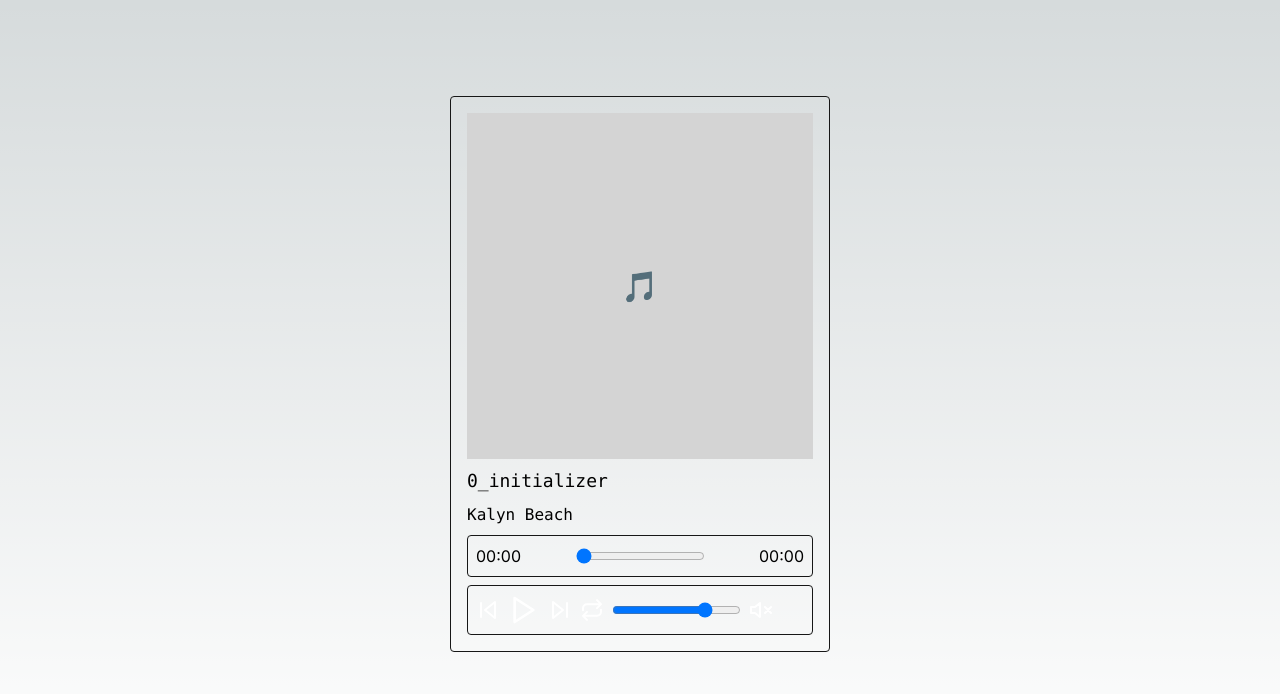
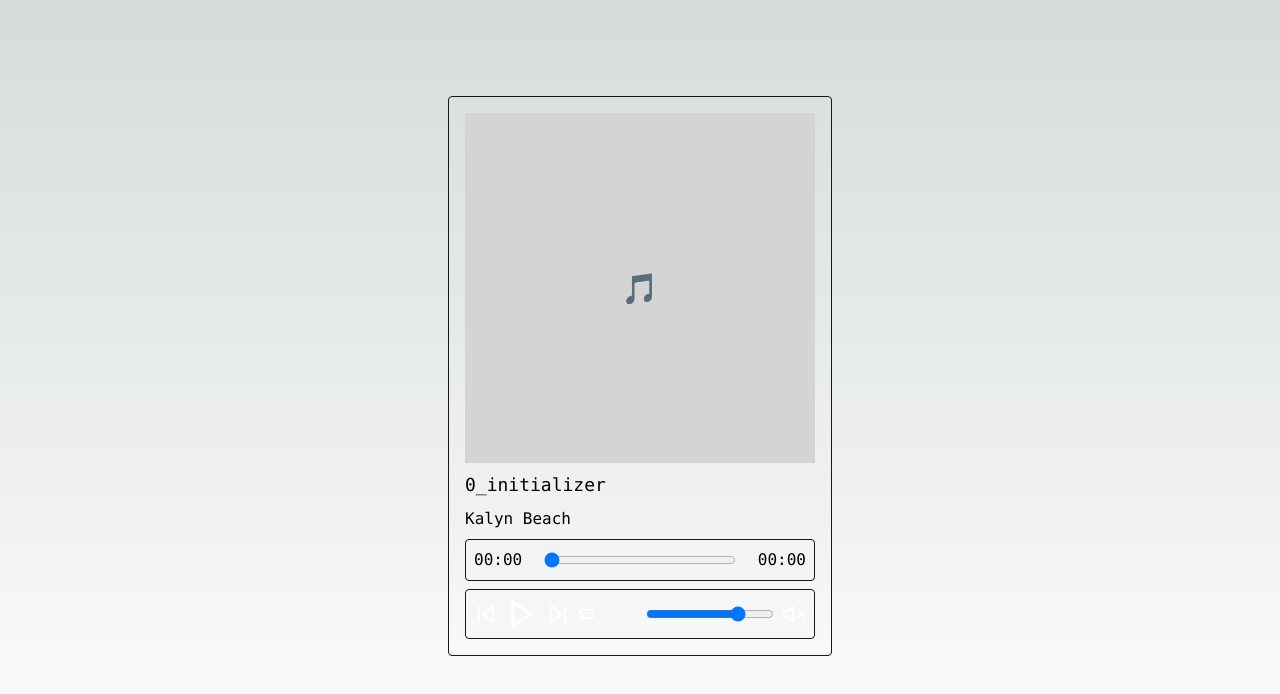
Before and after one commit to kalynbeach/wave-player-demo, a Next.js app: page / in a window 1280 px wide. Shown: the top 694 px of the page. Built offline with nearby package versions, Linux system fonts and the light colour scheme; no server answers.

Commit message:
clean up component styles

```diff
--- a/src/app/(wave-player)/Controls.tsx
+++ b/src/app/(wave-player)/Controls.tsx
@@ -89,7 +89,7 @@ export default function Controls({
   }, [audioRef, volume, isMuted])
 
   return (
-    <div className='controls p-2 flex flex-row gap-2 border border-neutral-900 rounded'>
+    <div className='controls p-2 flex flex-row gap-2 justify-between border border-neutral-900 rounded'>
       {/* Playback Controls */}
       <div className='flex flex-row gap-2 justify-between items-center'>
         {/* Previous */}
@@ -112,8 +112,8 @@ export default function Controls({
         <button onClick={() => toggleLoop()} className=''>
           {
             isLooping ?
-            <svg xmlns="http://www.w3.org/2000/svg" width="24" height="24" viewBox="0 0 24 24" fill="none" stroke="#ffffff" strokeWidth="2" strokeLinecap="round" strokeLinejoin="round"><path d="M17 2.1l4 4-4 4"/><path d="M3 12.2v-2a4 4 0 0 1 4-4h12.8M7 21.9l-4-4 4-4"/><path d="M21 11.8v2a4 4 0 0 1-4 4H4.2"/></svg> :
-            <svg xmlns="http://www.w3.org/2000/svg" width="24" height="24" viewBox="0 0 24 24" fill="none" stroke="#262626" strokeWidth="2" strokeLinecap="round" strokeLinejoin="round"><path d="M17 2.1l4 4-4 4"/><path d="M3 12.2v-2a4 4 0 0 1 4-4h12.8M7 21.9l-4-4 4-4"/><path d="M21 11.8v2a4 4 0 0 1-4 4H4.2"/></svg>
+            <svg xmlns="http://www.w3.org/2000/svg" width="18" height="18" viewBox="0 0 24 24" fill="none" stroke="#ffffff" strokeWidth="2" strokeLinecap="round" strokeLinejoin="round"><path d="M17 2.1l4 4-4 4"/><path d="M3 12.2v-2a4 4 0 0 1 4-4h12.8M7 21.9l-4-4 4-4"/><path d="M21 11.8v2a4 4 0 0 1-4 4H4.2"/></svg> :
+            <svg xmlns="http://www.w3.org/2000/svg" width="18" height="18" viewBox="0 0 24 24" fill="none" stroke="#262626" strokeWidth="2" strokeLinecap="round" strokeLinejoin="round"><path d="M17 2.1l4 4-4 4"/><path d="M3 12.2v-2a4 4 0 0 1 4-4h12.8M7 21.9l-4-4 4-4"/><path d="M21 11.8v2a4 4 0 0 1-4 4H4.2"/></svg>
           }
         </button>
       </div>
@@ -126,7 +126,7 @@ export default function Controls({
           max={100}
           value={volume}
           onChange={(e) => setVolume(e.target.valueAsNumber)}
-          className={`bg-gradient-to-r from-green-500 from-${volume}%`}
+          className={`w-32 bg-gradient-to-r from-green-500 from-${volume}%`}
         />
         {/* Mute */}
         <button onClick={() => setIsMuted(!isMuted)} className=''>
--- a/src/app/(wave-player)/ProgressBar.tsx
+++ b/src/app/(wave-player)/ProgressBar.tsx
@@ -29,14 +29,15 @@ export default function ProgressBar({
 
   return (
     <div className='progress-bar p-2 flex flex-row gap-2 justify-between items-center border border-neutral-900 rounded'>
-      <span>{formatTime(timeProgress)}</span>
+      <span className='w-14 font-mono'>{formatTime(timeProgress)}</span>
       <input
         type='range'
         ref={progressBarRef}
         defaultValue={0}
         onChange={handleProgressChange}
+        className='w-48'
       />
-      <span>{formatTime(duration)}</span>
+      <span className='w-14 text-right font-mono'>{formatTime(duration)}</span>
     </div>
   )
 }
--- a/src/app/(wave-player)/TrackDisplay.tsx
+++ b/src/app/(wave-player)/TrackDisplay.tsx
@@ -40,14 +40,14 @@ export default function TrackDisplay({
       {/* Audio Info */}
       <div className='flex flex-col gap-2 justify-between items-center'>
         {/* Image */}
-        <div className='w-[346px] h-[346px] bg-neutral-900 rounded'>
+        <div className='w-[350px] h-[350px] bg-neutral-900 rounded'>
           {
             currentTrack.image ? (
               <Image
                 src={currentTrack.image}
                 alt={currentTrack.title}
-                width={346}
-                height={346}
+                width={350}
+                height={350}
               />
             ) : (
               <div className='w-full h-full flex justify-center items-center bg-neutral-300'>
--- a/src/app/(wave-player)/WavePlayer.tsx
+++ b/src/app/(wave-player)/WavePlayer.tsx
@@ -39,7 +39,7 @@ export default function WavePlayer() {
   }, [audioInitialized, currentTrack])
 
   return (
-    <div className='wave-player p-4 flex flex-col gap-2 border border-neutral-900 rounded'>
+    <div className='wave-player w-96 p-4 flex flex-col gap-2 border border-neutral-900 rounded'>
       <TrackDisplay
         {...{
           currentTrack,
```
